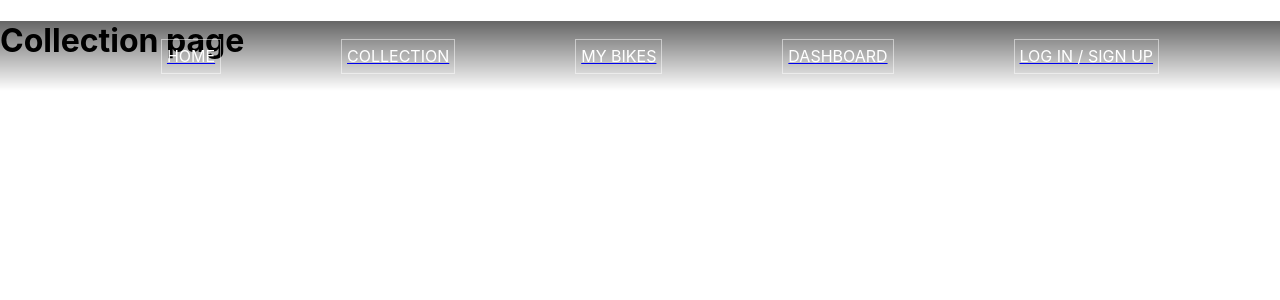
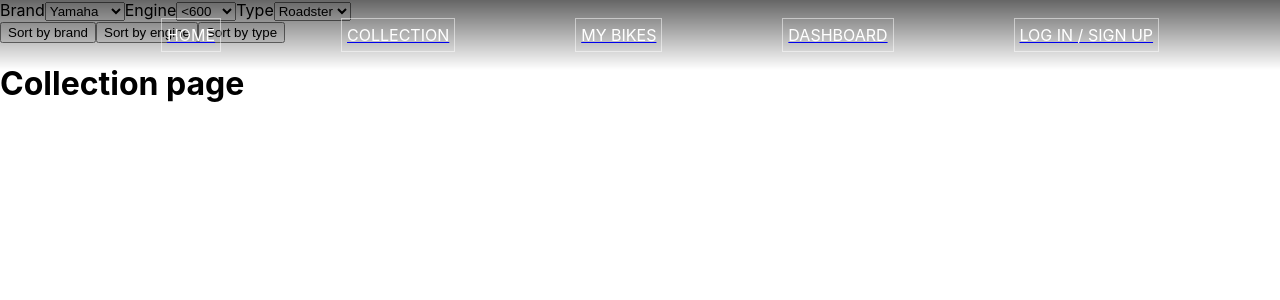
Before and after one commit to pcarillion/2020-motorcycle-preview-v2-client, a React (Create React App) app: page /collection in a window 1280 px wide. Shown: the top 300 px of the page. Built offline with nearby package versions, Linux system fonts and the light colour scheme.

Commit message:
Front: NavCollection

```diff
--- /dev/null
+++ b/src/components/NavCollection.jsx
@@ -0,0 +1,40 @@
+import React from "react";
+
+export default function NavCollection() {
+  const handleChange = (e) => {
+    console.log(e.target.name, e.target.value);
+  };
+
+  const handleSubmit = (e) => {
+    e.preventDefault();
+  };
+
+  return (
+    <div>
+      <form onChange={handleChange} onSubmit={handleSubmit} className="collection-filters">
+        <label htmlFor="brand">Brand</label>
+        <select name="brand">
+          <option value="yamaha">Yamaha</option>
+          <option value="kawasaki">Kawasaki</option>
+          <option value="ducati">Ducati</option>
+        </select>
+        <label htmlFor="engine">Engine</label>
+        <select name="engine">
+          <option value="small"> &lt;600 </option>
+          <option value="medium"> &lt;800 </option>
+          <option value="high"> &gt;1000 </option>
+        </select>
+        <label htmlFor="type">Type</label>
+        <select name="type">
+          <option value="roadster">Roadster</option>
+          <option value="sportive">Sportive</option>
+        </select>
+      </form>
+      <div className="collection-sorting">
+          <button>Sort by brand</button>
+          <button>Sort by engine</button>
+          <button>Sort by type</button>
+      </div>
+    </div>
+  );
+}
--- a/src/pages/Collection.jsx
+++ b/src/pages/Collection.jsx
@@ -1,9 +1,12 @@
-import React from 'react'
+import React from "react";
+import NavCollection from "../components/NavCollection";
+import Nav from "../components/Nav";
 
 export default function Collection() {
-    return (
-        <div>
-            <h1>Collection page</h1>
-        </div>
-    )
+  return (
+    <div>
+      <NavCollection />
+      <h1>Collection page</h1>
+    </div>
+  );
 }
```
